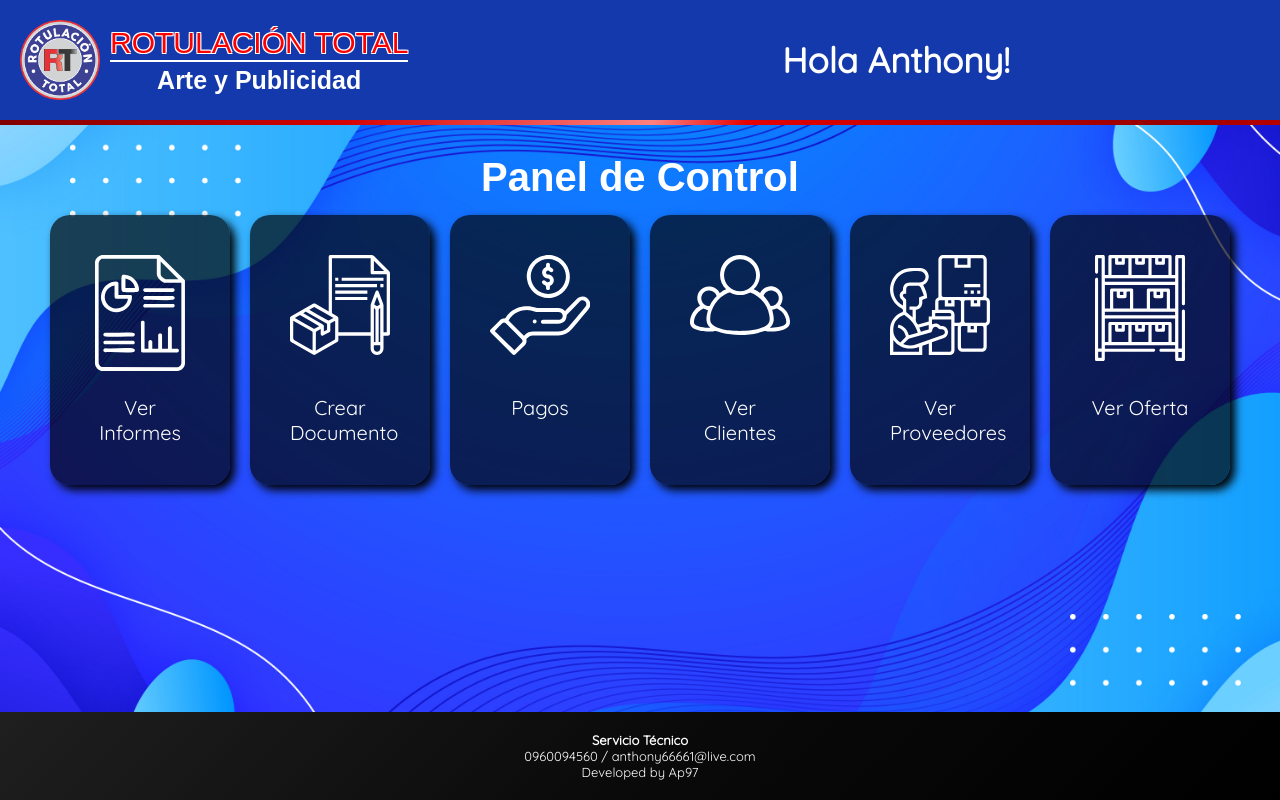
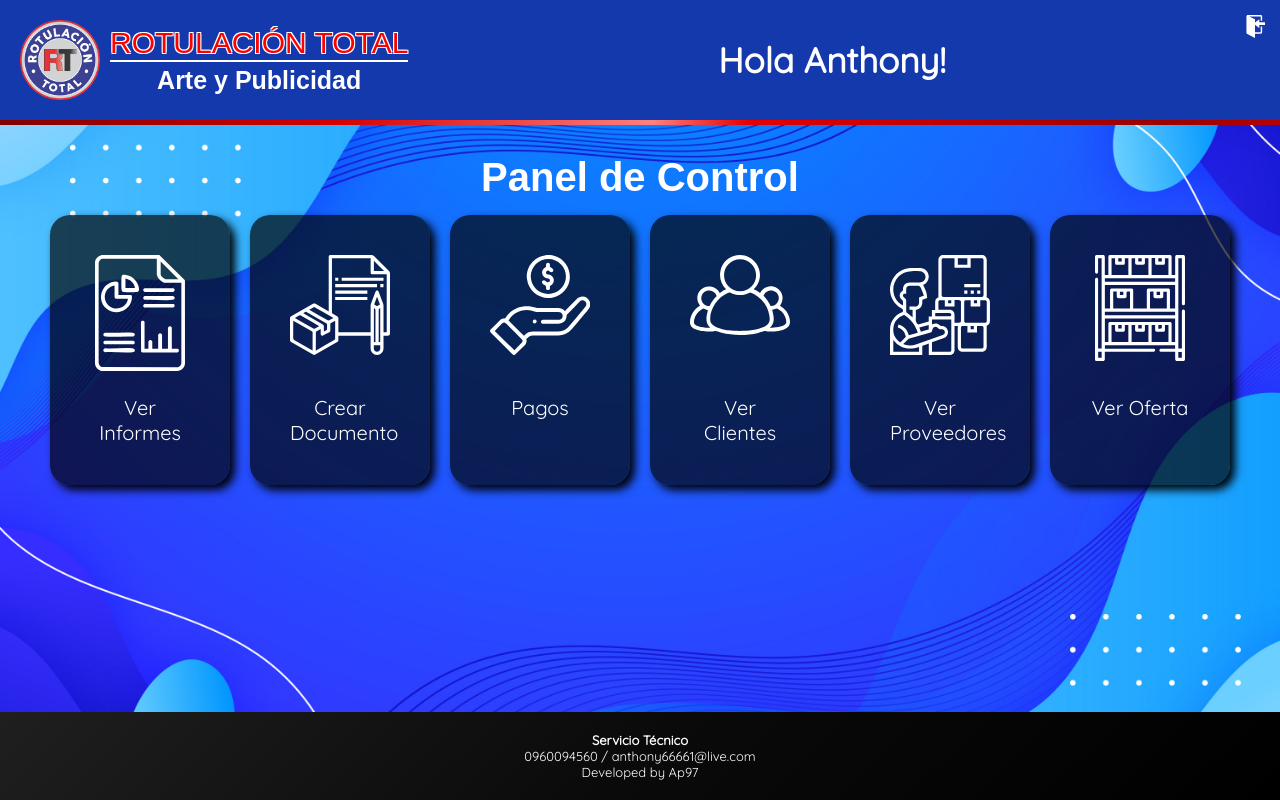
Before and after one commit to Aspg97/CRM-RT, a React (Vite) app: page / in a window 1280 px wide. Built offline with nearby package versions, Linux system fonts and the light colour scheme; a web font is replaced by a local one.

Commit message:
avance cerrar sesion

```diff
--- a/src/App.jsx
+++ b/src/App.jsx
@@ -8,6 +8,7 @@ import Documentos from "./pages/Documentos";
 import Informes from "./pages/Informes";
 import Pagos from "./pages/Pagos";
 import Ups from "./pages/Ups";
+import Login from "./pages/Login";
 
 import "@fontsource/megrim";
 import "@fontsource/cal-sans";
@@ -26,6 +27,7 @@ function App() {
         <Route path="/informes" element={<Informes />} />
         <Route path="/pagos" element={<Pagos />} />
         <Route path="/ups" element={<Ups />} />
+        <Route path="/login" element={<Login />} />
       </Routes>
     </>
   );
--- /dev/null
+++ b/src/components/BtnLogout.css
@@ -0,0 +1,7 @@
+.btn-logout {
+  background: none;
+  border: none;
+  padding: 5px;
+  margin: 10px;
+  cursor: pointer;
+}
--- /dev/null
+++ b/src/components/BtnLogout.jsx
@@ -0,0 +1,16 @@
+import { useContext } from "react";
+import { UserContext } from "../context/user.context";
+import "./BtnLogout.css";
+import cerrar_sesion from "../assets/cerrar_sesion.svg";
+
+function BtnLogout() {
+  const { logout } = useContext(UserContext);
+
+  return (
+    <button className="btn-logout" onClick={logout}>
+      <img src={cerrar_sesion} alt="Cerrar Sesión" width={20} />
+    </button>
+  );
+}
+
+export default BtnLogout;
--- a/src/context/user.context.jsx
+++ b/src/context/user.context.jsx
@@ -12,8 +12,12 @@ function UserProviderWrapper(props) {
 
   const [user, setUser] = useState(userLog);
 
+  const logout = () => {
+    setUser(null);
+  };
+
   return (
-    <UserContext.Provider value={{ user, setUser }}>
+    <UserContext.Provider value={{ user, logout }}>
       {props.children}
     </UserContext.Provider>
   );
--- a/src/pages/HomePage.css
+++ b/src/pages/HomePage.css
@@ -6,7 +6,7 @@
 
 .head-panel {
   display: grid;
-  grid-template-columns: 40% 60%;
+  grid-template-columns: 40% 50% 10%;
   background-color: #1339ad;
   color: #fff;
 }
@@ -74,6 +74,10 @@ h2 {
     1;
 }
 
+.profile {
+  justify-self: end;
+}
+
 .container-gen-panel {
   background-image: url("../assets/background_panel.jpg");
   background-position: center;
--- a/src/pages/HomePage.jsx
+++ b/src/pages/HomePage.jsx
@@ -1,6 +1,6 @@
 import { useContext } from "react";
 import { UserContext } from "../context/user.context";
-import { Link } from "react-router-dom";
+import { Link, Navigate } from "react-router-dom";
 import "./HomePage.css";
 import Footer from "../components/Footer";
 import logo_RT from "../assets/logo_RT.png";
@@ -10,9 +10,12 @@ import ordenDeTrabajo from "../assets/ordenDeTrabajo.svg";
 import pagos from "../assets/pagos.svg";
 import proveedores from "../assets/proveedores.svg";
 import oferta from "../assets/oferta.svg";
+import BtnLogout from "../components/BtnLogout";
 
 function HomePage() {
   const { user } = useContext(UserContext);
+
+  if (!user?.id) return <Navigate to={"/login"} />;
   return (
     <>
       <div className="container-all">
@@ -26,11 +29,11 @@ function HomePage() {
             </div>
           </div>
           <div className="greeting">
-            <p>
-              Hola<span> {user.name}</span>!
-            </p>
+            <p>Hola {user && <span>{user.name}</span>}!</p>
           </div>
-          <div className="profile"></div>
+          <div className="profile">
+            <BtnLogout />
+          </div>
         </div>
         <div className="container-gen-panel">
           <h2>Panel de Control</h2>
```
